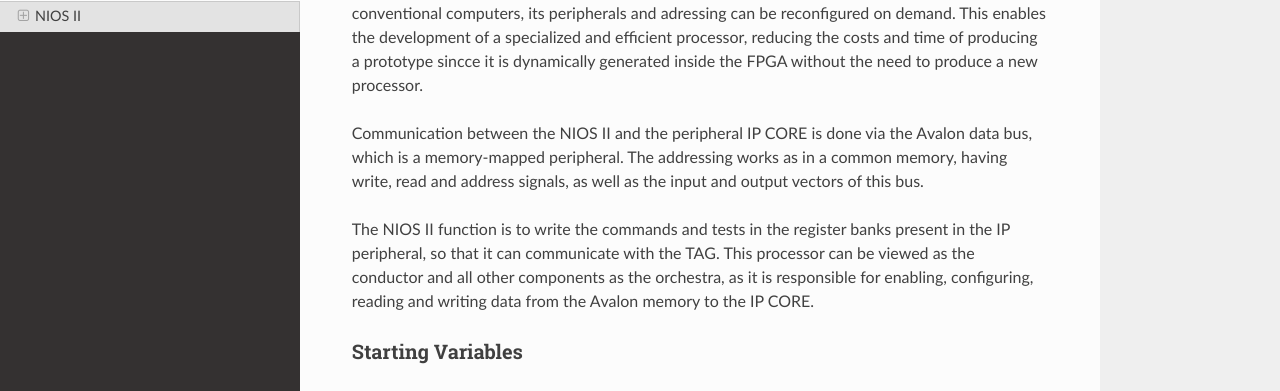
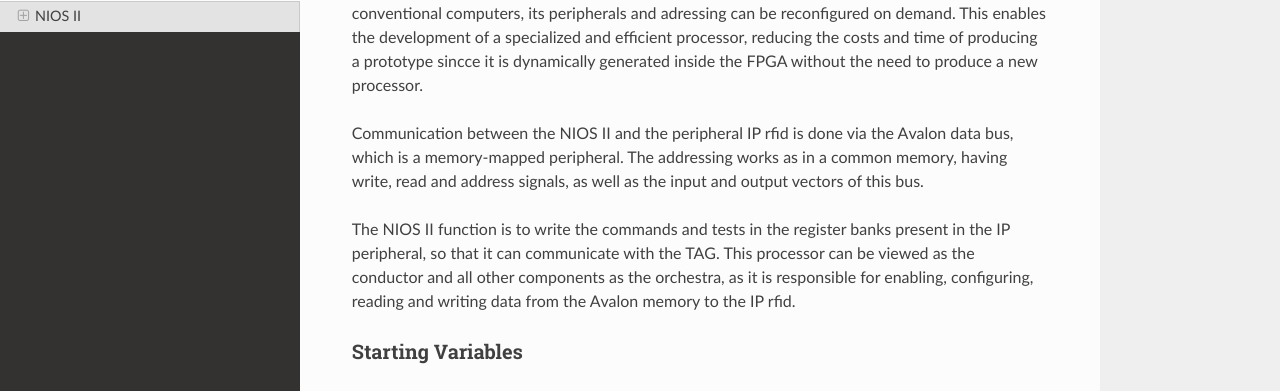
Before and after one commit to pfeinsper/21b-indago-rfid-conformance-tester, an MkDocs documentation site: the page built from docs-src/software.md, in a window 1280 px wide and 900 px high. Shown: the part 286-677 px from the top of the window. Built offline with MkDocs 1.6.1, drawn with Linux system fonts in a browser that asks for light colours; nearby versions of some CDN libraries; some of the changed text lies outside the part shown.

````diff
--- a/docs-src/software.md
+++ b/docs-src/software.md
@@ -6,9 +6,9 @@ Below is an axplanation of the software code of our project, the NIOS II soft pr
 
 The NIOS II is a soft processor, which means that, unlike discrete processors, such as those in conventional computers, its peripherals and adressing can be reconfigured on demand. This enables the development of a specialized and efficient processor, reducing the costs and time of producing a prototype sincce it is dynamically generated inside the FPGA without the need to produce a new processor.
 
-Communication between the NIOS II and the peripheral IP CORE is done via the Avalon data bus, which is a memory-mapped peripheral. The addressing works as in a common memory, having write, read and address signals, as well as the input and output vectors of this bus.
+Communication between the NIOS II and the peripheral IP rfid is done via the Avalon data bus, which is a memory-mapped peripheral. The addressing works as in a common memory, having write, read and address signals, as well as the input and output vectors of this bus.
 
-The NIOS II function is to write the commands and tests in the register banks present in the IP peripheral, so that it can communicate with the TAG. This processor can be viewed as the conductor and all other components as the orchestra, as it is responsible for enabling, configuring, reading and writing data from the Avalon memory to the IP CORE.
+The NIOS II function is to write the commands and tests in the register banks present in the IP peripheral, so that it can communicate with the TAG. This processor can be viewed as the conductor and all other components as the orchestra, as it is responsible for enabling, configuring, reading and writing data from the Avalon memory to the IP rfid.
 
 ### Starting Variables
 
@@ -92,7 +92,7 @@ define BASE_ID             (7)
 - `BASE_RECEIVER_DATA`  - R   - address of receiver data
 - `BASE_SENDER_USEDW`   - R   - address of sender_FIFO_actual_size
 - `BASE_RECEIVER_USEDW` - R   - address of receiver_FIFO_actual_size
-- `BASE_ID`             - R   - address of IP_Core
+- `BASE_ID`             - R   - address of IP_rfid
 
 **RFID- Command specifications**
 
@@ -151,13 +151,13 @@ int rfid_get_ip_id()
 ```
 
 - `void rfid_set_loopback` - Connects Tx on Rx creating a loop, used for testing the reader
-- `void rfid_set_tari` - Sets the tari value on the IP Core
-- `void rfid_set_tari_boundaries` -  Sets the tari boundaries on the IP Core
-- `int rfid_create_mask_from_value` - Generates the packet mask based on the package received
+- `void rfid_set_tari` - Sets the tari value on the IP rfid
+- `void rfid_set_tari_boundaries` -  Sets the tari boundaries on the IP rfid
+- `int rfid_create_mask_from_value` - Generates the package mask based on the package received
 - `int rfid_check_command` - Checks if the received command is valid and present on the EPC-GEN2 protocol
-- `int rfid_get_ip_id` - Checks the currend address for the IP_Core
+- `int rfid_get_ip_id` - Checks the currend address for the IP_rfid
 
-**SENDER**
+**SENDER functions**
 
 ```c
 int  sender_check_usedw()
@@ -174,20 +174,20 @@ void sender_has_gen(int usesPreorFrameSync)
 void sender_is_preamble()
 ```
 
-- `sender_check_usedw` - Access the address that indicates how many packets are in the sender FIFO
+- `sender_check_usedw` - Access the address that indicates how many packages are in the sender FIFO
 - `sender_check_fifo_full` - Access REG_STATUS to verify wether the FIFO is full or not
-- `sender_enable` - Access REG_SET to activate the peripheral Sender on the IP Core
+- `sender_enable` - Access REG_SET to activate the peripheral Sender on the IP rfid
 - `sender_send_package` - Writes the package on the FIFO address
 - `sender_send_end_of_package` - Writes the EOP on the FIFO address
 - `sender_start_ctrl` - Access REG_SET to activate the sender controller with a pulse
 - `sender_write_clr_finished_sending` - Access REG_SET to clear the finished_sending flag with a pulse
 - `sender_read_finished_send` - Access RES_STATUS to check wether the package has been sent or not
-- `sender_get_command_ints_size` - Check the size of the command and calculates the size of each smaller packet
-- `sender_add_mask` - Divides the command into smaller packets if needed and generates a mask based on the current packet data size
+- `sender_get_command_ints_size` - Check the size of the command and calculates the size of each smaller package
+- `sender_add_mask` - Divides the command into smaller packages if needed and generates a mask based on the current package data size
 - `sender_has_gen` - Access REG_SET to define wether the generator should be activated
 - `sender_is_preamble` - If the generator is activated, defines if the generator is a preamble or a framesync
 
-**RECEIVER**
+**RECEIVER functions**
 
 ```c
 void receiver_enable()
@@ -198,9 +198,9 @@ void receiver_rdreq()
 void receiver_get_package(int *command_vector, int quant_packages, int *command_size, int *quant_packages_received)
 ```
 
-- `receiver_enable` - Access REG_SET to activate the peripheral Receiver on the IP Core
-- `receiver_check_usedw` - Access the address that indicates how many packets are in the receiver FIFO
-- `receiver_request_package` - Access BASE_RECEIVER_DATA to read the received packet
+- `receiver_enable` - Access REG_SET to activate the peripheral Receiver on the IP rfid
+- `receiver_check_usedw` - Access the address that indicates how many packages are in the receiver FIFO
+- `receiver_request_package` - Access BASE_RECEIVER_DATA to read the received package
 - `receiver_empty` - Access REG_SET to check wether the receiver FIFO is empty or not
 - `receiver_rdreq` - Access REG_SET to set the read_request flag with a pulse
-- `receiver_get_package` - Separates the packet from `receiver_request_package` into data and mask
+- `receiver_get_package` - Separates the package from `receiver_request_package` into data and mask
````
Also changed, not shown: other parts of docs-src/software.md (+1 -1 lines), docs-src/hardware.md (+57 -77 lines), docs-src/index.md (+1 -19 lines).
